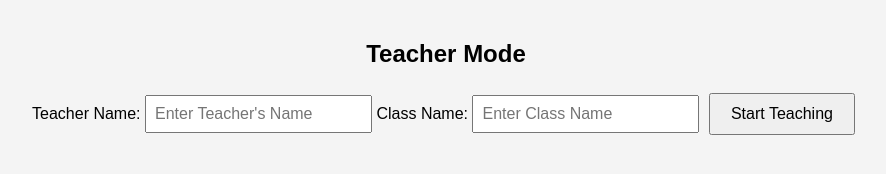
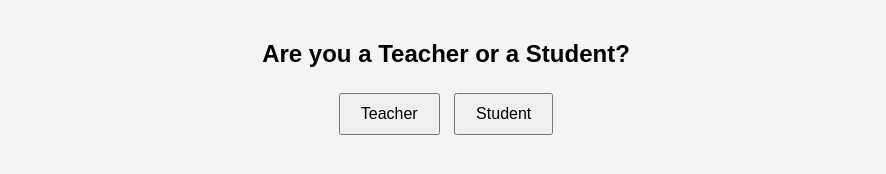
Before and after one commit to il7salla/MATH_GAME, a plain HTML site: page index.html in a window 1280 px wide. Shown: the whole page, without its empty margins (194-1080 px from the left). Drawn offline with Linux system fonts and the light colour scheme.

Commit message:
Update index.html

```diff
--- a/index.html
+++ b/index.html
@@ -4,12 +4,19 @@
     <meta charset="UTF-8">
     <meta name="viewport" content="width=device-width, initial-scale=1.0">
     <title>Algebra Memory Game</title>
-    <link rel="stylesheet" href="style.css"> <!-- We'll add styling later -->
+    <link rel="stylesheet" href="style.css">
 </head>
 <body>
     <div id="app">
+        <!-- User Type Selection -->
+        <div id="user-selection">
+            <h2>Are you a Teacher or a Student?</h2>
+            <button id="teacher-button">Teacher</button>
+            <button id="student-button">Student</button>
+        </div>
+
         <!-- Teacher Mode -->
-        <div id="teacher-mode" class="mode">
+        <div id="teacher-mode" class="mode hidden">
             <h2>Teacher Mode</h2>
             <label for="teacher-name">Teacher Name:</label>
             <input type="text" id="teacher-name" placeholder="Enter Teacher's Name" required>
```
